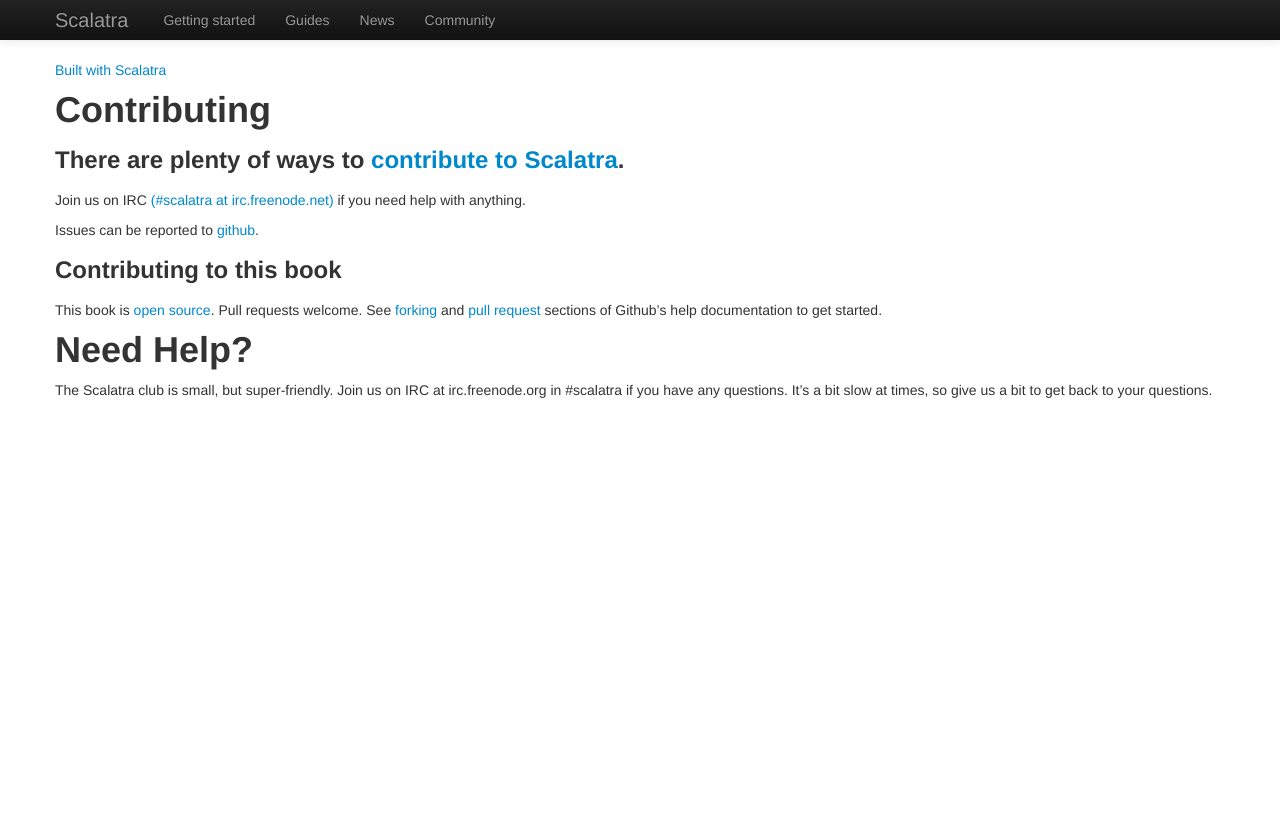
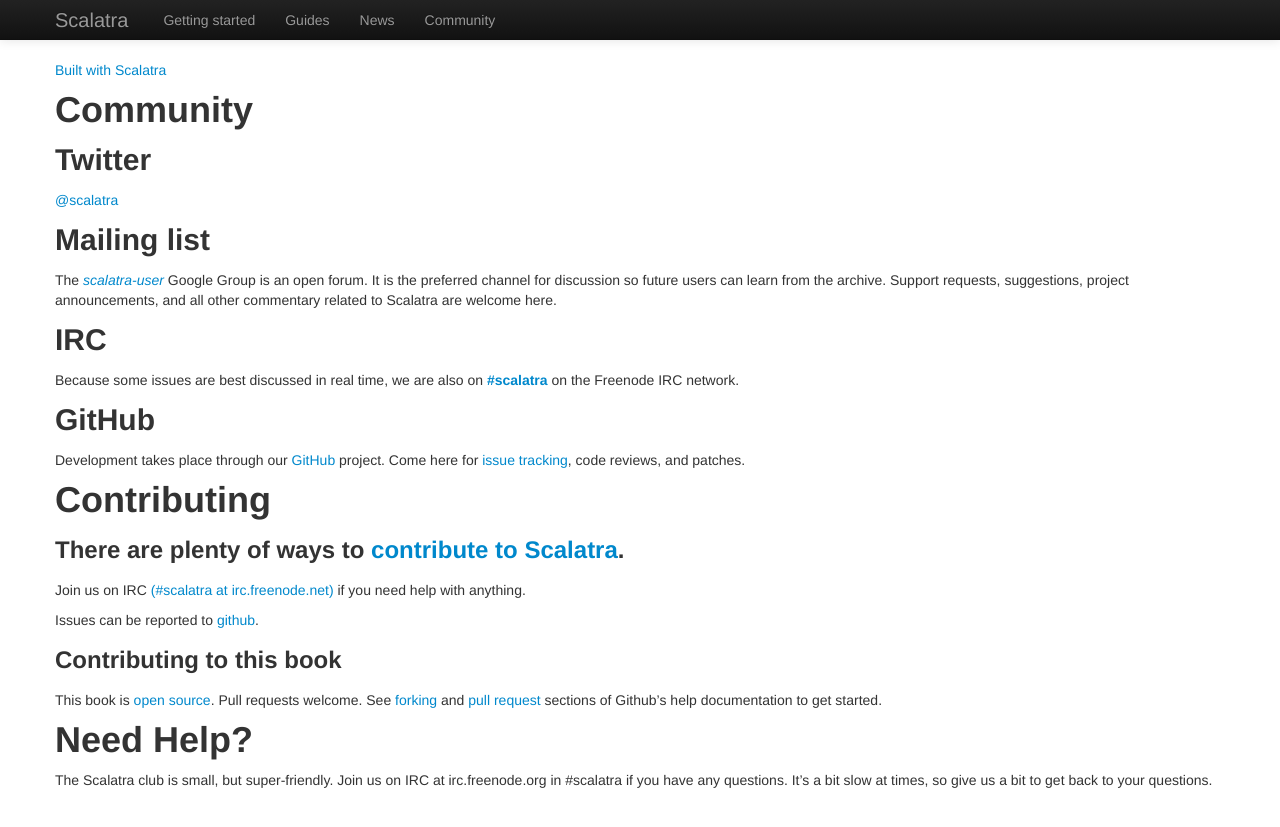
Before and after one commit to scalatra/scalatra-book, a Jekyll site: the page built from community/index.md, in a window 1280 px wide. Shown: the top 827 px of the page. Built offline with Jekyll 4.4.1, drawn with Linux system fonts in a browser that asks for light colours; Markdown is read by kramdown in place of the engine named in the settings.

Commit message:
Added community info, some of which will be duplicate.

```diff
--- a/community/index.md
+++ b/community/index.md
@@ -4,6 +4,26 @@
 ---
 
 [Built with Scalatra](built-with.html)
+
+# Community
+
+## Twitter
+
+[@scalatra](http://twitter.com/#!/scalatra)
+
+## Mailing list
+
+The [*scalatra-user*](http://groups.google.com/group/scalatra-user) Google Group is an open forum.  It is the preferred channel for discussion so future users can learn from the archive.  Support requests, suggestions, project announcements, and all other commentary related to Scalatra are welcome here.
+
+## IRC
+
+Because some issues are best discussed in real time, we are also on [**#scalatra**](http://webchat.freenode.net/?channels=#scalatra) on the Freenode IRC network.
+
+## GitHub
+
+Development takes place through our [GitHub](http://github.com/scalatra/scalatra) project.  Come here for [issue tracking](http://github.com/scalatra/scalatra/issues), code reviews, and patches.
+
+
 
 
 Contributing
```
